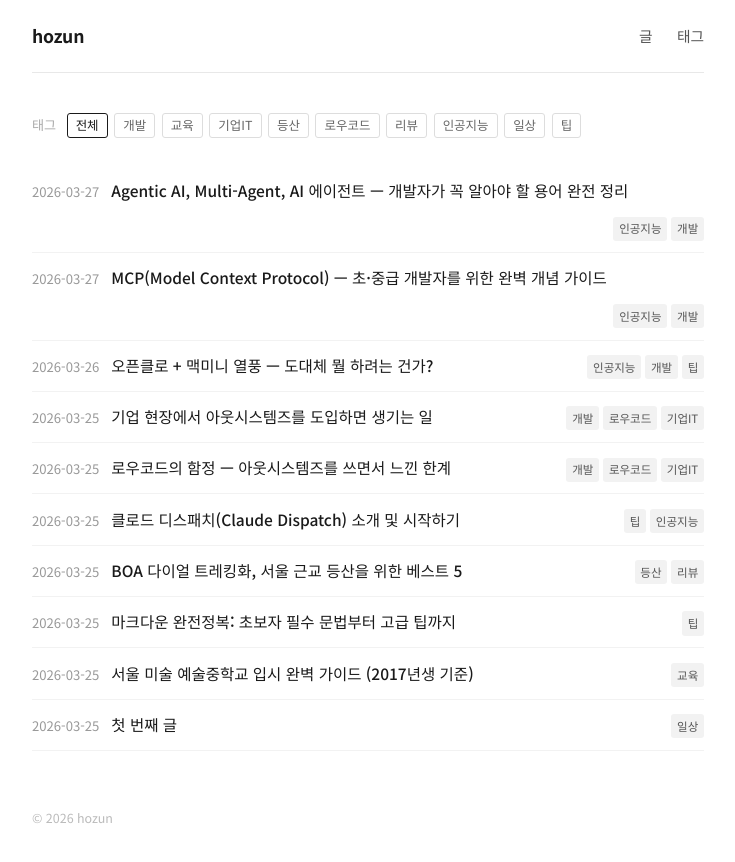
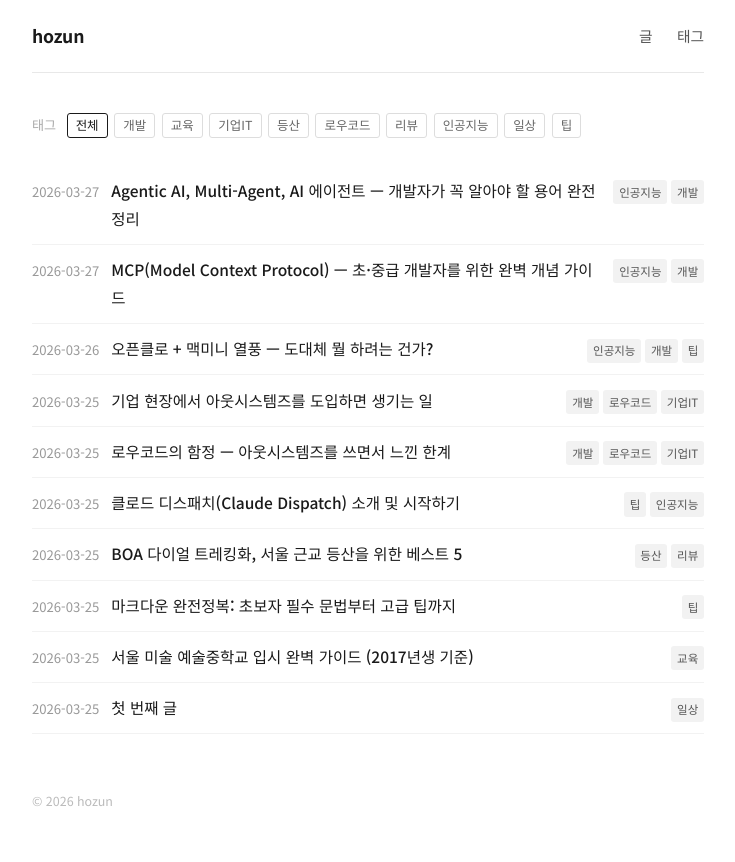
Before and after one commit to hozun/hozun.github.io, a Jekyll site: the page built from index.html, in a window 1280 px wide. Shown: the top 862 px of the page, without its empty margins (272-1007 px from the left). Built offline with Jekyll 4.4.1, drawn with Linux system fonts in a browser that asks for light colours; the list of posts is cut into pages by our own code.

Commit message:
fix: make line-clamp work on post titles in flex layout
flex: 1; min-width: 0 추가로 .post-link 너비를 제한,
-webkit-line-clamp이 실제로 발동되도록 수정

Co-Authored-By: Claude Sonnet 4.6 <noreply@anthropic.com>

```diff
--- a/assets/css/main.css
+++ b/assets/css/main.css
@@ -65,6 +65,8 @@ body {
   flex-shrink: 0;
 }
 .post-link {
+  flex: 1;
+  min-width: 0;
   font-weight: 500;
   color: #1a1a1a;
   text-decoration: none;
```
